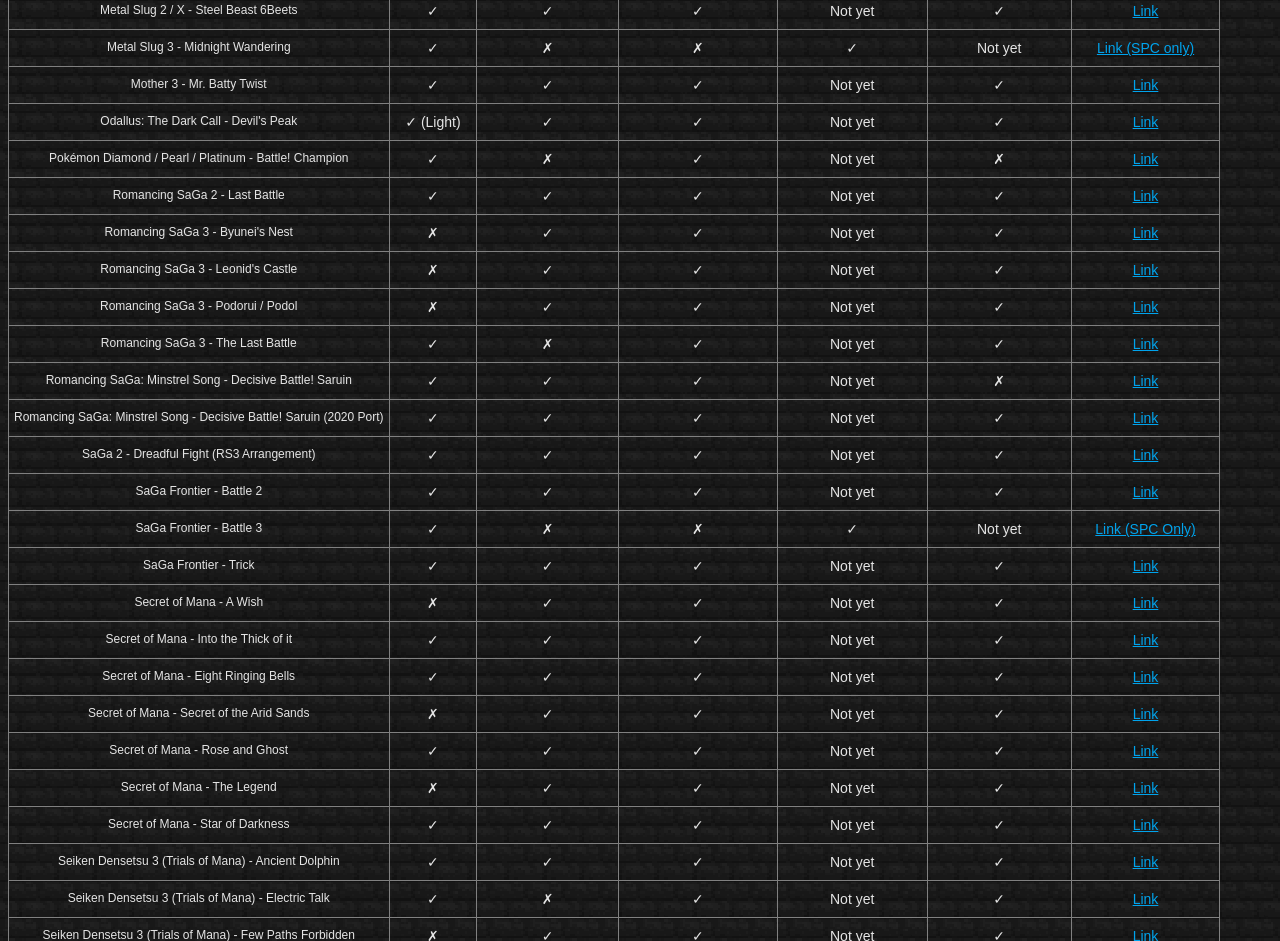
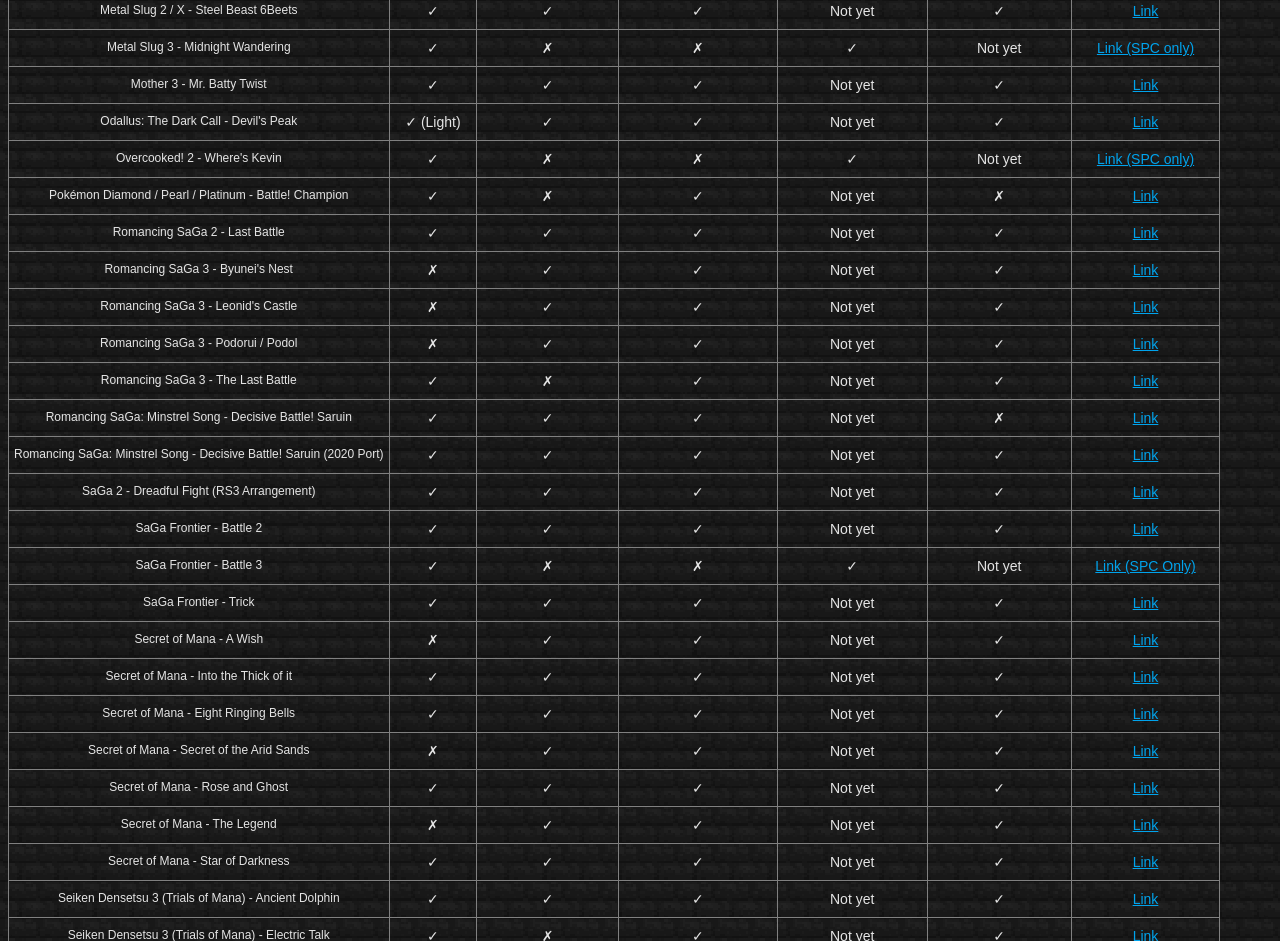
Before and after one commit to Michpem/Michpem.github.io, a plain HTML site: page Page Files/downloads.html in a window 1280 px wide. Shown: the part 2156-3097 px from the top of the page. Drawn offline with Linux system fonts and the light colour scheme.

Commit message:
Added Kevin port

```diff
--- a/Page Files/downloads.html
+++ b/Page Files/downloads.html
@@ -562,6 +562,15 @@
     <td class="tg-c3ow"><a href="https://github.com/Michpem/Michpem.github.io/raw/main/Zip%20Files%20(Unsorted)/%5BLS%5D%20Odallus%20The%20Dark%20Call%20-%20Devil's%20Peak.zip" target="_blank" rel="noopener noreferrer">Link</a></td>
   </tr>
   <tr>
+    <td class="tg-f4iu">Overcooked! 2 - Where's Kevin</td>
+    <td class="tg-c3ow">✓</td>
+    <td class="tg-c3ow">✗</td>
+    <td class="tg-c3ow">✗</td>
+    <td class="tg-c3ow">✓</td>
+    <td class="tg-c3ow">Not yet</td>
+    <td class="tg-c3ow"><a href="https://github.com/Michpem/Michpem.github.io/raw/main/AMFR/SPCs%20only/Kevin%20Levels.spc" target="_blank" rel="noopener noreferrer">Link (SPC only)</a></td>
+  </tr>
+  <tr>
     <td class="tg-f4iu">Pokémon Diamond / Pearl / Platinum - Battle! Champion</td>
     <td class="tg-c3ow">✓</td>
     <td class="tg-c3ow">✗</td>
```
Also changed, not shown: 1 other file.
